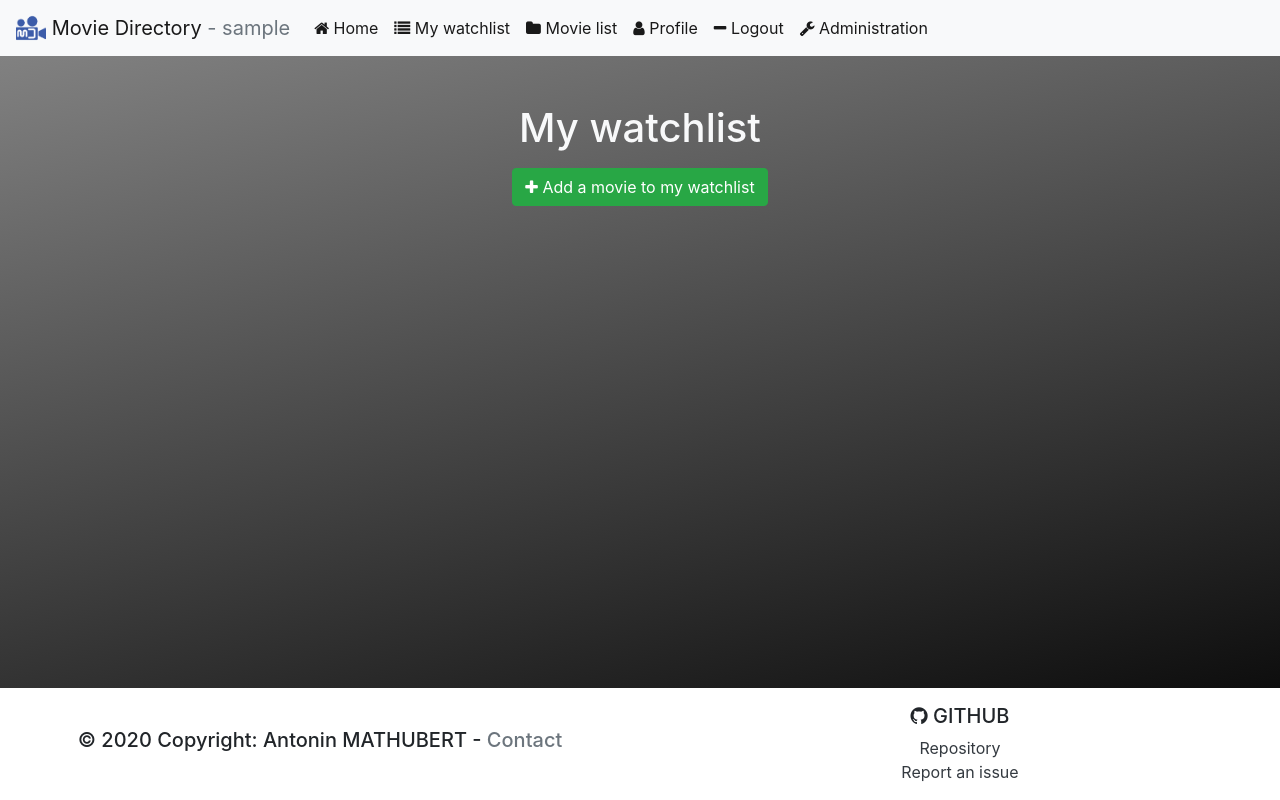
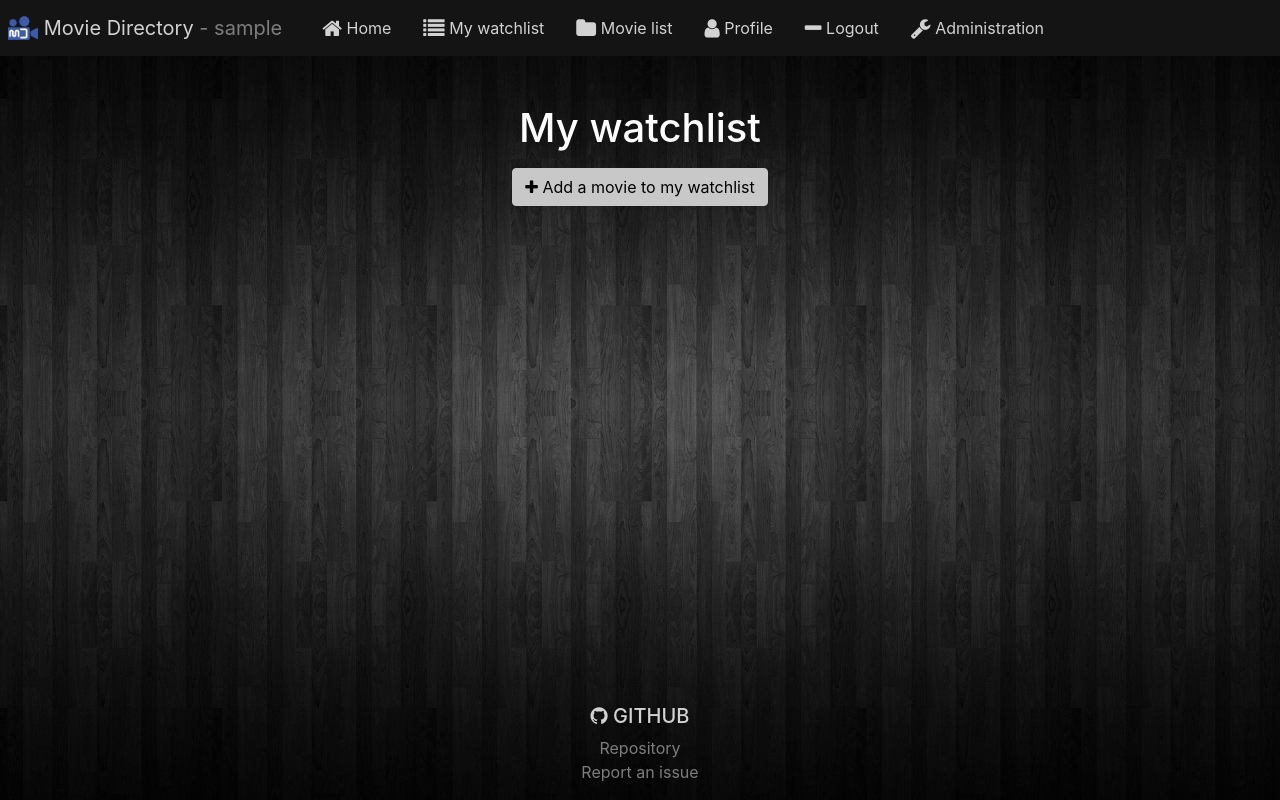
Before and after one commit to Tonin386/moviedirectory, a Django app: page /watchlist in a window 1280 px wide. Run offline with Django 3.2, Linux system fonts and the light colour scheme; the visitor is signed in with stand-in values (Sample User, id 1); data that the repository does not hold is empty; parts of the project's set-up code (start-up, migrations or seed data) failed here and were passed over; some libraries are stand-ins or nearby versions.

Commit message:
Frontend modifications.

```diff
--- a/main/templates/index.html
+++ b/main/templates/index.html
@@ -9,7 +9,7 @@
   {% for movie in community %}
   <div class="row justify-content-center mt-5 no-gutters">
     <div class="card bg-dark text-light w-75">
-      <h4 class="card-header w-100"> <a class="text-light" href="{% url 'user_watchlist' username=movie.viewer.username %}"> {% if movie.viewer.name_display %}{{movie.viewer.first_name}} {{movie.viewer.last_name}}{% else %}{{movie.viewer.username}}{% endif %}</a> {% trans "watched" %} <span style="float: right;">  {% if movie.new %} <img src="{% static 'img/icons/new.png' %}" alt="New" title="New" width="40"> {% endif %} {% if movie.theater %} <img src="{% static 'img/icons/cinema.png' %}" alt="Cinema" title="Cinema" width="40"> {% endif %} </span></h5>
+      <h4 class="card-header w-100 card-header-link"> <a class="stretched-link" href="{% url 'user_watchlist' username=movie.viewer.username %}"> {% if movie.viewer.name_display %}{{movie.viewer.first_name}} {{movie.viewer.last_name}}{% else %}{{movie.viewer.username}}{% endif %}</a> {% trans "watched" %} <span style="float: right;">  {% if movie.new %} <img src="{% static 'img/icons/new.png' %}" alt="New" title="New" width="40"> {% endif %} {% if movie.theater %} <img src="{% static 'img/icons/cinema.png' %}" alt="Cinema" title="Cinema" width="40"> {% endif %} </span></h5>
       <div class="row no-gutters">
         <div class="col-xl-2 img-card-poster">
           <img src="{{movie.movie.poster}}" alt="{{movie.movie.title}}" class="img-fluid" width="200">
@@ -31,10 +31,10 @@
   {% endfor %}
   <div class="row justify-content-center">
     {% if page > 1 %}
-    <a href="{% url 'home_page' page=previous_page %}" class="btn btn-dark m-2 col-xs-2">{% trans "Previous page" %}<br><i class="fa fa-arrow-left"></i></a>
+    <a href="{% url 'home_page' page=previous_page %}" class="btn btn-light m-2 col-xs-2">{% trans "Previous page" %}<br><i class="fa fa-arrow-left"></i></a>
     {% endif %}
     {% if not last_page %}
-    <a href="{% url 'home_page' page=next_page %}" class="btn btn-dark m-2 col-xs-2"> {% trans "Next page" %}<br><i class="fa fa-arrow-right"></i> </a>
+    <a href="{% url 'home_page' page=next_page %}" class="btn btn-light m-2 col-xs-2"> {% trans "Next page" %}<br><i class="fa fa-arrow-right"></i> </a>
     {% endif %}
   </div>
 
--- a/main/templates/pages/user_watchlist.html
+++ b/main/templates/pages/user_watchlist.html
@@ -88,10 +88,10 @@
 		{% endfor %}
 		<div class="row justify-content-center">
 			{% if page > 1 %}
-			<a href="{% url 'user_watchlist_page' username=t_user.username page=previous_page %}" class="btn btn-dark m-2 col-xs-2">{% trans "Previous page" %}<br><i class="fa fa-arrow-left"></i></a>
+			<a href="{% url 'user_watchlist_page' username=t_user.username page=previous_page %}" class="btn btn-light m-2 col-xs-2">{% trans "Previous page" %}<br><i class="fa fa-arrow-left"></i></a>
 			{% endif %}
 			{% if not last_page %}
-			<a href="{% url 'user_watchlist_page' username=t_user.username page=next_page %}" class="btn btn-dark m-2 col-xs-2"> {% trans "Next page" %}<br><i class="fa fa-arrow-right"></i> </a>
+			<a href="{% url 'user_watchlist_page' username=t_user.username page=next_page %}" class="btn btn-light m-2 col-xs-2"> {% trans "Next page" %}<br><i class="fa fa-arrow-right"></i> </a>
 			{% endif %}
 		</div>
 		{% endif %}
--- a/main/templates/pages/watchlist.html
+++ b/main/templates/pages/watchlist.html
@@ -41,10 +41,10 @@
 {% endfor %}
 <div class="row justify-content-center">
 	{% if page > 1 %}
-	<a href="{% url 'watchlist_page' page=previous_page %}" class="btn btn-dark m-2 col-xs-2">{% trans "Previous page" %}<br><i class="fa fa-arrow-left"></i></a>
+	<a href="{% url 'watchlist_page' page=previous_page %}" class="btn btn-light m-2 col-xs-2">{% trans "Previous page" %}<br><i class="fa fa-arrow-left"></i></a>
 	{% endif %}
 	{% if not last_page %}
-	<a href="{% url 'watchlist_page' page=next_page %}" class="btn btn-dark m-2 col-xs-2"> {% trans "Next page" %}<br><i class="fa fa-arrow-right"></i> </a>
+	<a href="{% url 'watchlist_page' page=next_page %}" class="btn btn-light m-2 col-xs-2"> {% trans "Next page" %}<br><i class="fa fa-arrow-right"></i> </a>
 	{% endif %}
 </div>
 {% endblock %}
--- a/static/css/style.css
+++ b/static/css/style.css
@@ -3,8 +3,12 @@ html {
   position: relative;
 }
 
+a.stretched-link {
+  color: white!important;
+  text-decoration: none;
+}
+
 #footer_wrap {
-  /*position: absolute;*/
   width: 100%;
   bottom: 0;
   left: 0;
@@ -27,9 +31,24 @@ html {
   max-width: 200px;
 }
 
+.navbar {
+  padding: 0;
+}
+
+.navbar-brand, .nav-item {
+  padding: .5rem .5rem;
+  -webkit-transition: all 200ms cubic-bezier(0.42, 0, 0.58, 1) 10ms;
+  -moz-transition: all 200ms cubic-bezier(0.42, 0, 0.58, 1) 10ms;
+  -o-transition: all 200ms cubic-bezier(0.42, 0, 0.58, 1) 10ms;
+  transition: all 200ms cubic-bezier(0.42, 0, 0.58, 1) 10ms;
+}
+
 .bg-gradient-dark {
-  background: linear-gradient(347deg, rgba(0,0,0,1) 0%, rgba(136,136,136,1) 100%);
+  background-image: url('../img/backgrounds/background.jpg');
+  background-attachment: fixed;
+  background-position: center;
   background-repeat: no-repeat;
+  background-size: cover;
 }
 
 .img-card-poster {
@@ -45,6 +64,73 @@ html {
   height: 100%;
 }
 
+.bg-dark, .btn-dark {
+  background-color: rgb(20,20,20)!important;
+  border-color: rgb(20,20,20)!important;
+}
+
+.btn-dark:hover {
+  background-color: rgb(10, 10, 10)!important;
+  border-color: rgb(10, 10, 10)!important;
+}
+
+.btn-danger {
+  background-color: rgb(160, 17, 0)!important;
+  border-color: rgb(160, 17, 0)!important;
+  color: rgb(210, 210, 210)!important;
+}
+
+.btn-danger:hover {
+  background-color: #7B0D00!important;
+  border-color: #7B0D00!important;
+  color: white!important;
+}
+
+.btn-success {
+  background-color: rgb(200,200,200)!important;
+  border-color: rgb(200,200,200)!important;
+  color: black!important;
+}
+
+.btn-success:hover {
+  background-color: rgb(6, 120, 4)!important;
+  border-color: rgb(6, 120, 4)!important;
+  color: rgb(210, 210, 210)!important;
+}
+
+.btn-light:hover, .nav-item:hover {
+  background-color: rgb(10, 136, 163)!important;
+  border-color: rgb(10, 136, 163)!important;
+  color:white!important;
+}
+
+.text-light, .nav-link, .navbar-brand {
+  color: rgb(210, 210, 210)!important;
+}
+
+h1.text-light {
+  color: white!important;
+}
+
+.card-header {
+  transform: rotate(0);
+  -webkit-transition: all 200ms cubic-bezier(0.42, 0, 0.58, 1) 10ms;
+  -moz-transition: all 200ms cubic-bezier(0.42, 0, 0.58, 1) 10ms;
+  -o-transition: all 200ms cubic-bezier(0.42, 0, 0.58, 1) 10ms;
+  transition: all 200ms cubic-bezier(0.42, 0, 0.58, 1) 10ms;
+}
+
+.card-header-link:hover {
+  background-color: rgb(10, 136, 163)!important;
+  border-color: rgb(10, 136, 163)!important;
+  color: white!important;
+}
+
+.text-muted {
+  color: rgb(125, 125, 125)!important;
+}
+
+
 @media screen and (max-width: 1200px) {
   .img-card-poster {
     text-align: center!important;
@@ -52,4 +138,7 @@ html {
   .btn-card-right {
     text-align: center!important;
   }
+  .navbar {
+    padding: .5rem 0 .5rem 0;
+  }
 }
--- a/templates/footer.html
+++ b/templates/footer.html
@@ -1,32 +1,22 @@
 {% load i18n %}
-<footer class="page-footer font-small blue pt-3 bg-white mt-3">
+<footer class="page-footer font-small blue pt-3 bg-transparent mt-3 text-light">
 
-  <div class="container-fluid text-center text-center">
+  <div class="container-fluid text-center">
 
     <div class="row">
 
-      <div class="col-md-6 mt-md-0 mt-3">
-
-        <h5 class="mt-4">
-          © 2020 {% trans "Copyright:" %} Antonin MATHUBERT - <a href="mailto:moviedirectory@fiddlecomputers.fr" class="text-muted">Contact</a>
-        </h5>
-
-      </div>
-
-      <hr class="clearfix w-100 d-md-none pb-3">
-
-      <div class="col-md-6 mb-md-0 mb-3">
+      <div class="col-md-12 mb-md-0 mb-3">
 
         <h5 class="text-uppercase"><i class="fa fa-github"></i> Github</h5>
 
         <ul class="list-unstyled">
 
           <li>
-            <a href="https://github.com/Tonin386/moviedirectory" target="_blank" class="text-dark">{% trans "Repository" %}</a>
+            <a href="https://github.com/Tonin386/moviedirectory" target="_blank" class="text-muted">{% trans "Repository" %}</a>
           </li>
 
           <li>
-            <a href="https://github.com/Tonin386/moviedirectory/issues" target="_blank" class="text-dark">{% trans "Report an issue" %}</a>
+            <a href="https://github.com/Tonin386/moviedirectory/issues" target="_blank" class="text-muted">{% trans "Report an issue" %}</a>
           </li>
         </ul>
 
--- a/templates/nav.html
+++ b/templates/nav.html
@@ -1,6 +1,6 @@
 {% load static %}
 {% load i18n %}
-<nav class="navbar navbar-expand-lg navbar-light bg-light">
+<nav class="navbar navbar-expand-lg navbar-dark bg-dark">
   <button class="navbar-toggler" type="button" data-toggle="collapse" data-target="#navbarNav" aria-controls="navbarNav" aria-expanded="false" aria-label="Toggle navigation">
     <span class="navbar-toggler-icon"></span>
   </button>
@@ -11,32 +11,32 @@
   <div class="collapse navbar-collapse" id="navbarNav">
     <ul class="navbar-nav">
       <li class="nav-item">
-        <a class="nav-link active" href="{% url 'home' %}"><i class="fa fa-home"></i> {% trans "Home" %}</a>
+        <a class="nav-link active" href="{% url 'home' %}"><i class="fa fa-lg fa-home"></i> {% trans "Home" %}</a>
       </li>
       <li class="nav-item">
-        <a class="nav-link active" href="{% url 'watchlist' %}"><i class="fa fa-list"></i> {% trans "My watchlist" %}</a>
+        <a class="nav-link active" href="{% url 'watchlist' %}"><i class="fa fa-lg fa-list"></i> {% trans "My watchlist" %}</a>
       </li>
       <li class="nav-item">
-        <a class="nav-link active" href="{% url 'movielist' %}"><i class="fa fa-folder"></i> {% trans "Movie list" %}</a>
+        <a class="nav-link active" href="{% url 'movielist' %}"><i class="fa fa-lg fa-folder"></i> {% trans "Movie list" %}</a>
       </li>
       {% if user.is_authenticated %}
       <li class="nav-item">
-        <a class="nav-link active" href="{% url 'profile' %}"><i class="fa fa-user"></i> {% trans "Profile" %}</a>
+        <a class="nav-link active" href="{% url 'profile' %}"><i class="fa fa-lg fa-user"></i> {% trans "Profile" %}</a>
       </li>
       <li class="nav-item">
-        <a class="nav-link active" href="{% url 'logout' %}"><i class="fa fa-minus"></i> {% trans "Logout" %}</a>
+        <a class="nav-link active" href="{% url 'logout' %}"><i class="fa fa-lg fa-minus"></i> {% trans "Logout" %}</a>
       </li>
       {% else %}
       <li class="nav-item">
-        <a class="nav-link active" href="{% url 'login' %}"><i class="fa fa-plus"></i> {% trans "Login" %}</a>
+        <a class="nav-link active" href="{% url 'login' %}"><i class="fa fa-lg fa-plus"></i> {% trans "Login" %}</a>
       </li>
       <li class="nav-item">
-        <a class="nav-link active" href="{% url 'register' %}"><i class="fa fa-user"></i> {% trans "Sign in" %}</a>
+        <a class="nav-link active" href="{% url 'register' %}"><i class="fa fa-lg fa-user"></i> {% trans "Sign in" %}</a>
       </li>
       {% endif %}
       {% if user.is_staff %}
       <li class="nav-item">
-        <a class="nav-link active" href="/admin"><i class="fa fa-wrench"></i> Administration</a>
+        <a class="nav-link active" href="/admin"><i class="fa fa-lg fa-wrench"></i> Administration</a>
       </li>
       {% endif %}
     </ul>
```
Also changed, not shown: static/img/backgrounds/background.jpg (added), static/img/backgrounds/index.jpg (deleted), static/img/icons/cinema.png, static/img/icons/new.png.
